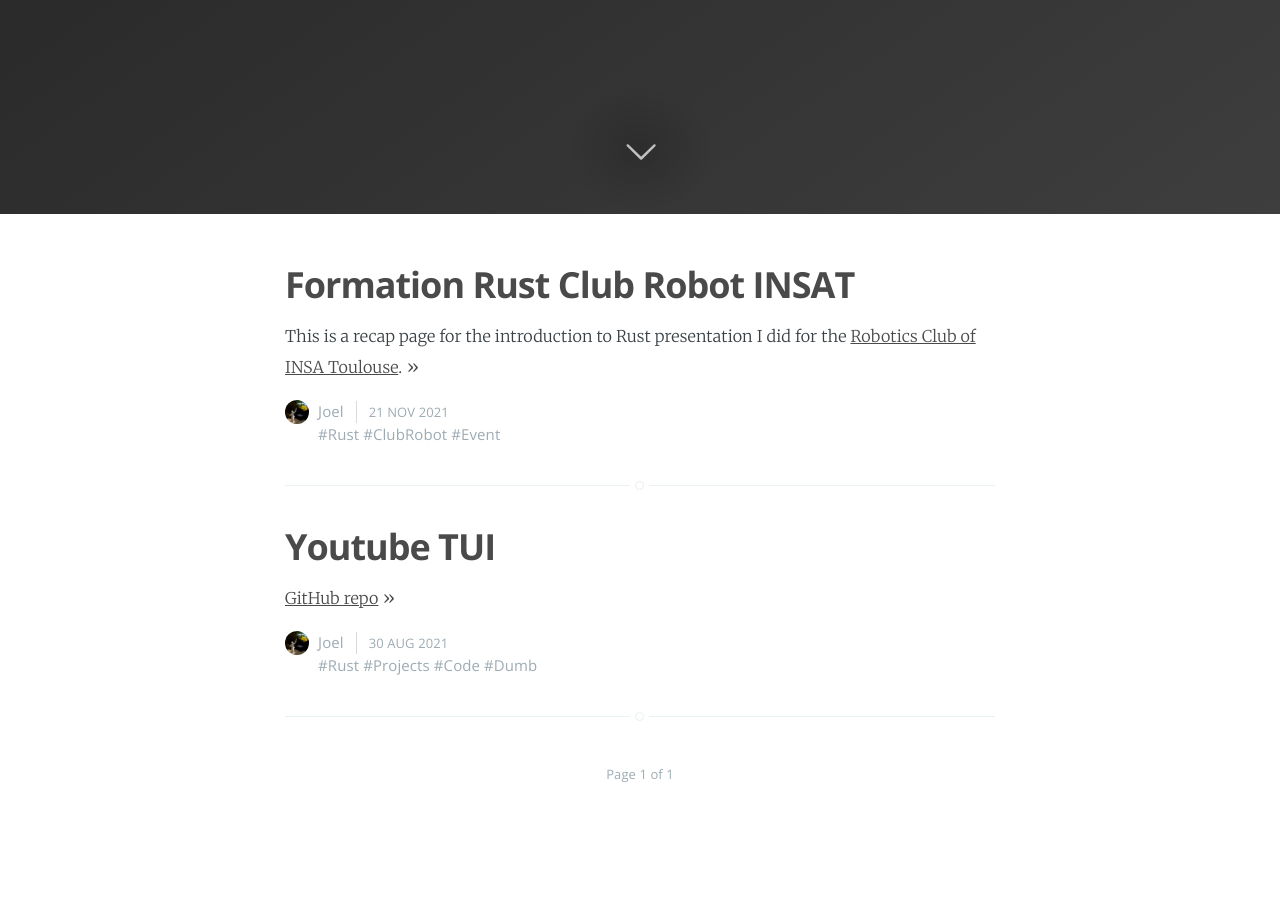
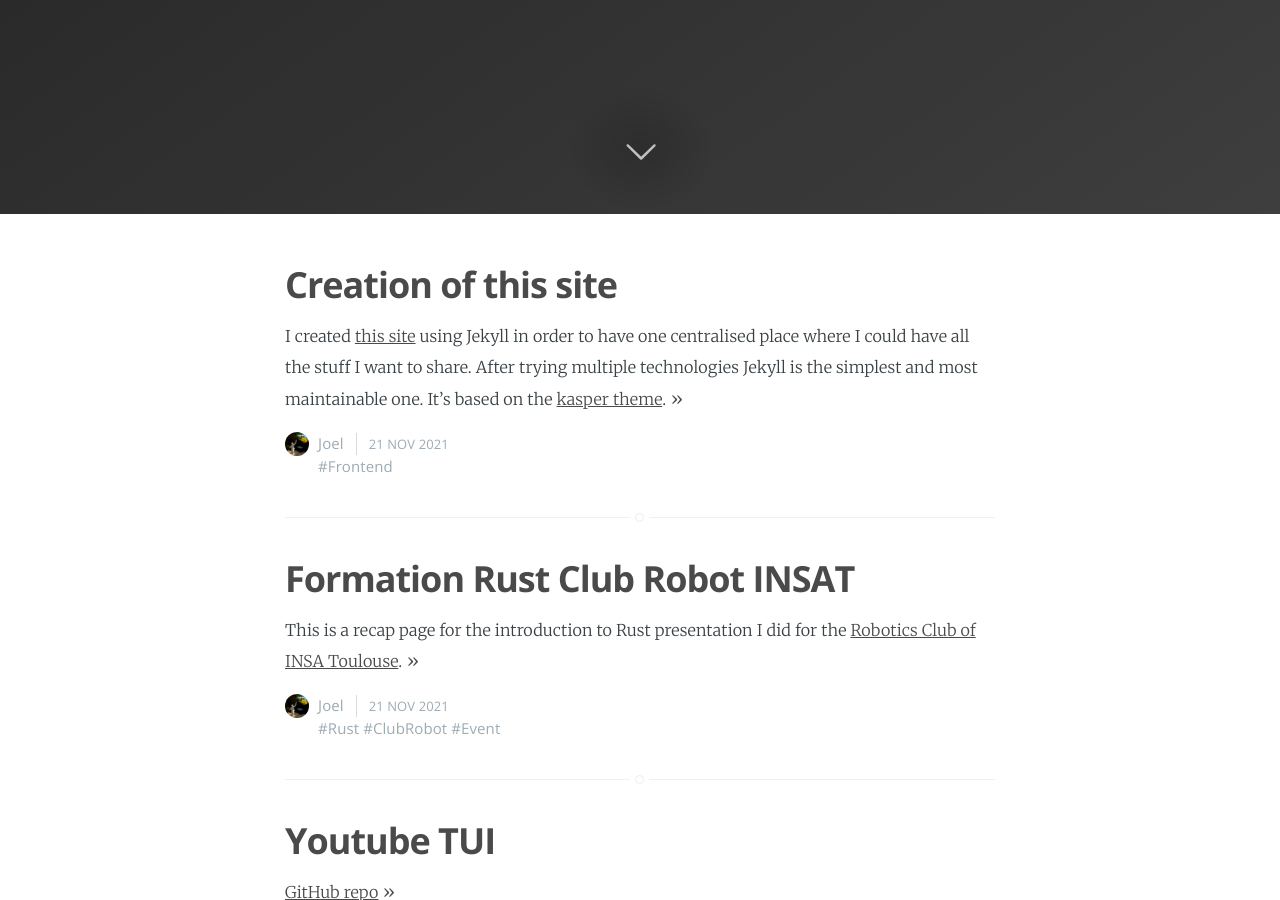
Before and after one commit to joelimgu/joelimgu.github.io, a Jekyll site: the page built from index.html, in a window 1280 px wide and 900 px high, scrolled down 686 px. Built offline with Jekyll 4.4.1, drawn with Linux system fonts in a browser that asks for light colours; the list of posts is cut into pages by our own code; before the commit the page ends 1479 px from its top, so only the background shows below that.

Commit message:
this site post

```diff
--- a/_config.yml
+++ b/_config.yml
@@ -1,6 +1,6 @@
 name: Welcome to Joel's personal site
 description: Just random stuff I want to post :/
-meta_description: "Your New Jekyll Site, Blogging about stuffs"
+meta_description: "Joel Imbergamo Guasch personal page"
 
 markdown: kramdown
 highlighter: rouge
--- /dev/null
+++ b/_posts/2021-11-21-this-site.md
@@ -0,0 +1,14 @@
+---
+layout: post
+title:  "Creation of this site"
+date:   2021-11-21
+categories: [Frontend]
+---
+
+I created [this site](https://joelimgu.github.io/) using Jekyll in order to have one centralised place where I could have all the stuff I want to
+share.
+After trying multiple technologies Jekyll is the simplest and most maintainable one.
+It's based on the [kasper theme](https://github.com/rosario/kasper).
+
+This site is ment to be a display for my work and project as well as a repository for all the doc and tutorials I've
+created for myself or others.
```
Also changed, not shown: _posts/2021-11-18-formation-rust-CR.md (renamed from _posts/2021-11-21-formation-rust-CR.md, +1 -1 lines).
